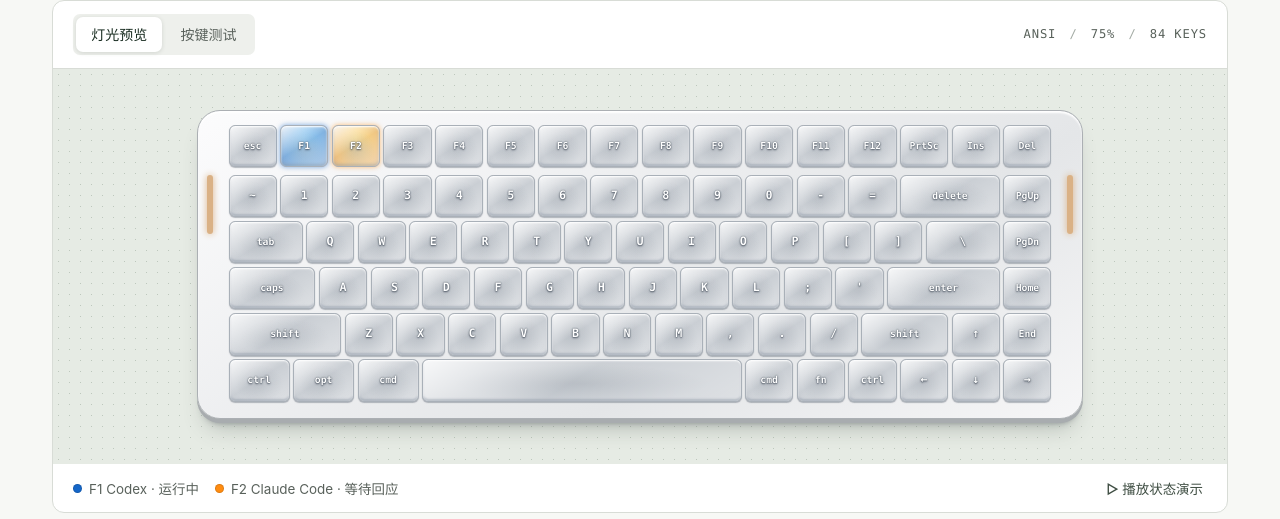
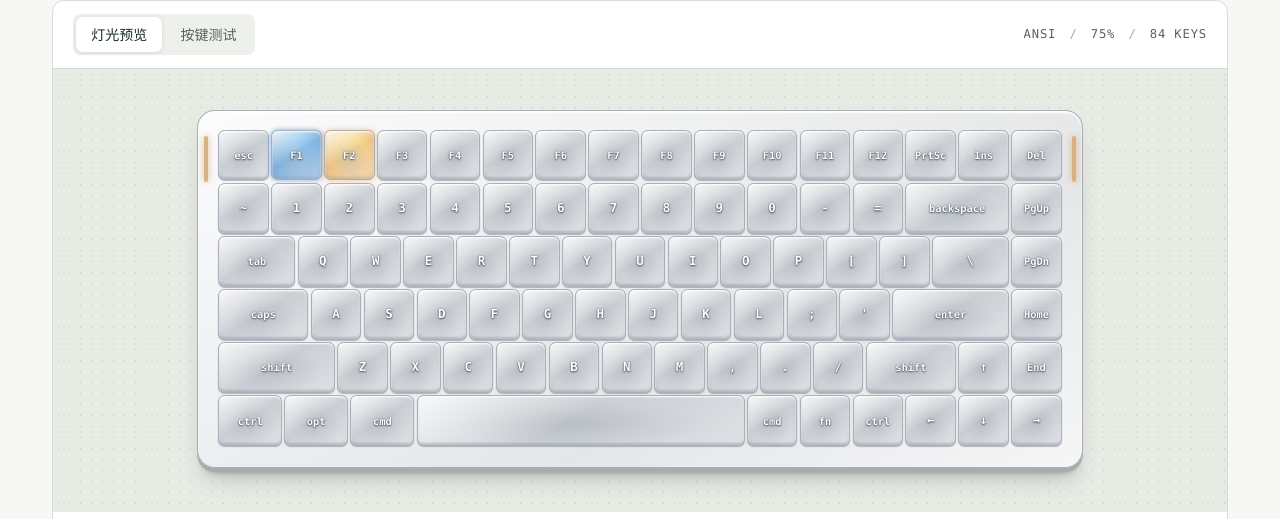
Before and after one commit to civilix/nuphy-agent-lights, a plain HTML site: page studio/dist/index.html in a window 1280 px wide. Shown: the part 201-720 px from the top of the page. Drawn offline with Linux system fonts and the light colour scheme.

Commit message:
fix: match the compact Air75 V3 studio layout

```diff
--- a/studio/dist/index.html
+++ b/studio/dist/index.html
@@ -53,7 +53,9 @@
               id="board"
               role="img"
               aria-label="Air75 V3 月虹白特别版 ANSI 键盘灯光预览"
-            ></div>
+            >
+              <div class="key-deck" id="key-deck"></div>
+            </div>
           </div>
         </div>
         <div class="stage-foot">
--- a/studio/dist/studio.css
+++ b/studio/dist/studio.css
@@ -220,10 +220,10 @@ h1 {
   position: relative;
   background: linear-gradient(150deg, #fcfcfd, #e4e6e8 65%, #f6f6f7);
   border: 1px solid #abafb3;
-  border-radius: 1.8cqw;
-  padding: 1.15% 2.65% 1.4%;
+  border-radius: 2% / 5%;
   width: 82%;
   min-width: 610px;
+  aspect-ratio: 318.9 / 128.9;
   margin: auto;
   container-type: inline-size;
   box-shadow:
@@ -236,30 +236,32 @@ h1 {
 .board:after {
   content: "";
   position: absolute;
-  top: 21%;
-  width: 0.6%;
-  height: 19%;
+  top: 7%;
+  width: max(1px, 0.42%);
+  height: 13%;
   border-radius: 5px;
   background: var(--side-color);
   box-shadow: 0 0 7px var(--side-color);
 }
 .board:before {
-  left: 1.05%;
+  left: 0.65%;
 }
 .board:after {
-  right: 1.05%;
+  right: 0.65%;
+}
+.key-deck {
+  position: absolute;
+  inset: 5% 2.15% 5.4%;
+  display: grid;
+  grid-template-rows: repeat(6, minmax(0, 1fr));
 }
 .keyrow {
   display: grid;
   grid-template-columns: repeat(64, minmax(0, 1fr));
-  height: 5.58cqw;
-}
-.keyrow:first-child {
-  margin-bottom: 0.45cqw;
 }
 .key {
   grid-column: span var(--span, 4);
-  margin: 0.21cqw;
+  margin: 0.135cqw;
   display: grid;
   place-items: center;
   font-family: var(--mono);
@@ -558,10 +560,6 @@ dialog code {
   #legend {
     gap: 8px;
   }
-  .board {
-    padding: 10px 18px 12px;
-    border-radius: 13px;
-  }
   .canvas-scroll {
     padding: 25px 14px 32px;
   }
@@ -584,12 +582,9 @@ dialog code {
   .board {
     width: 100%;
     min-width: 0;
-    padding: 1.6% 2.9% 2%;
-    border-radius: 9px;
   }
   .board.enlarged {
     min-width: 650px;
-    padding: 10px 18px 12px;
   }
   .stage-head .spec {
     display: none;
--- a/studio/dist/studio.js
+++ b/studio/dist/studio.js
@@ -87,7 +87,7 @@ const rows = [
     ...[..."1234567890"].map((n) => ["Digit" + n, n]),
     ["Minus", "-"],
     ["Equal", "="],
-    ["Backspace", "delete", 8],
+    ["Backspace", "backspace", 8],
     ["PageUp", "PgUp"],
   ],
   [
@@ -142,7 +142,7 @@ for (const row of rows) {
     keys.set(code, key);
     el.append(key);
   }
-  $("board").append(el);
+  $("key-deck").append(el);
 }
 for (const id of ["codex", "claude"]) {
   for (const [value, label] of Object.entries(states))
```
Also changed, not shown: 1 other file.
